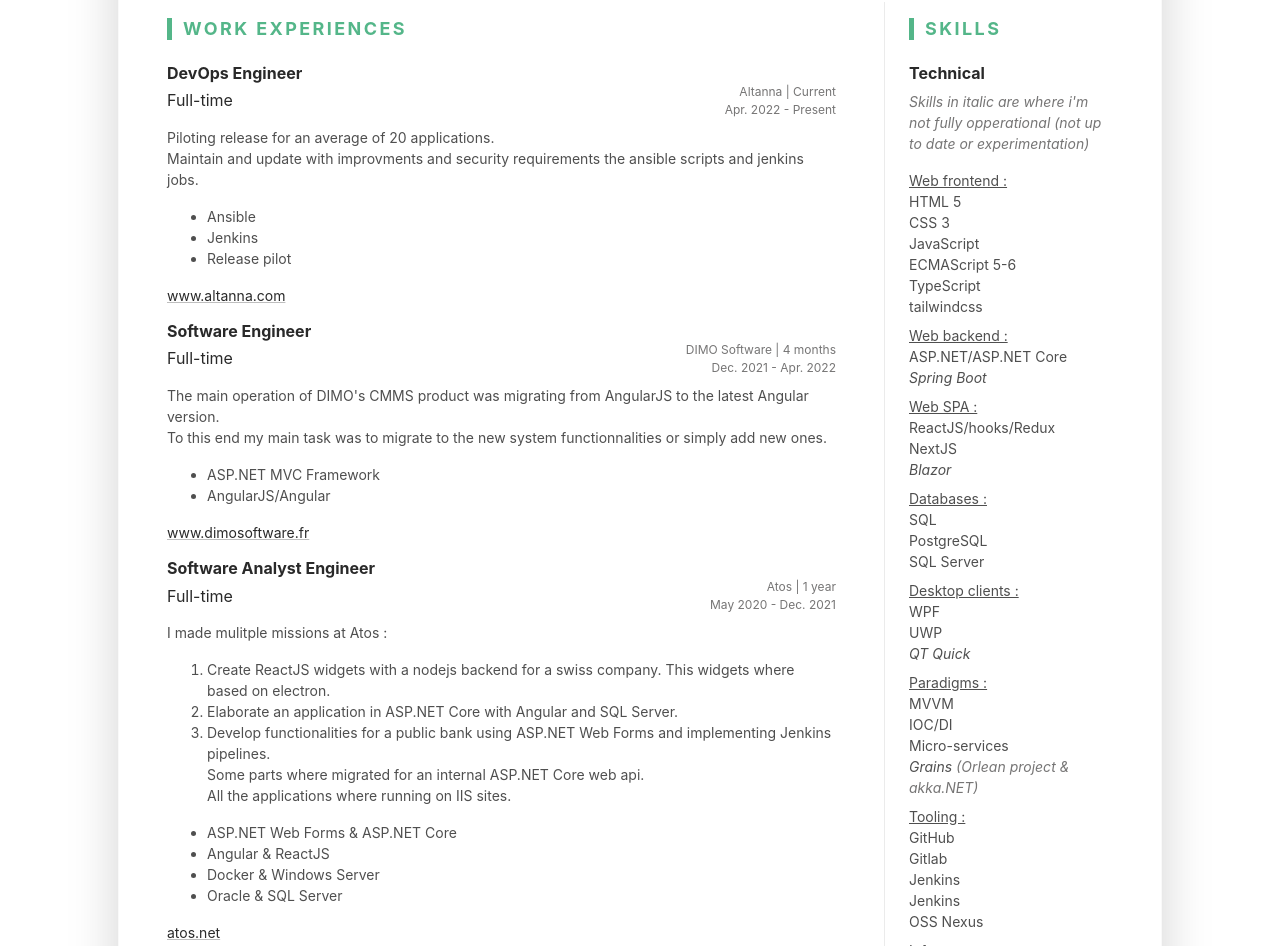
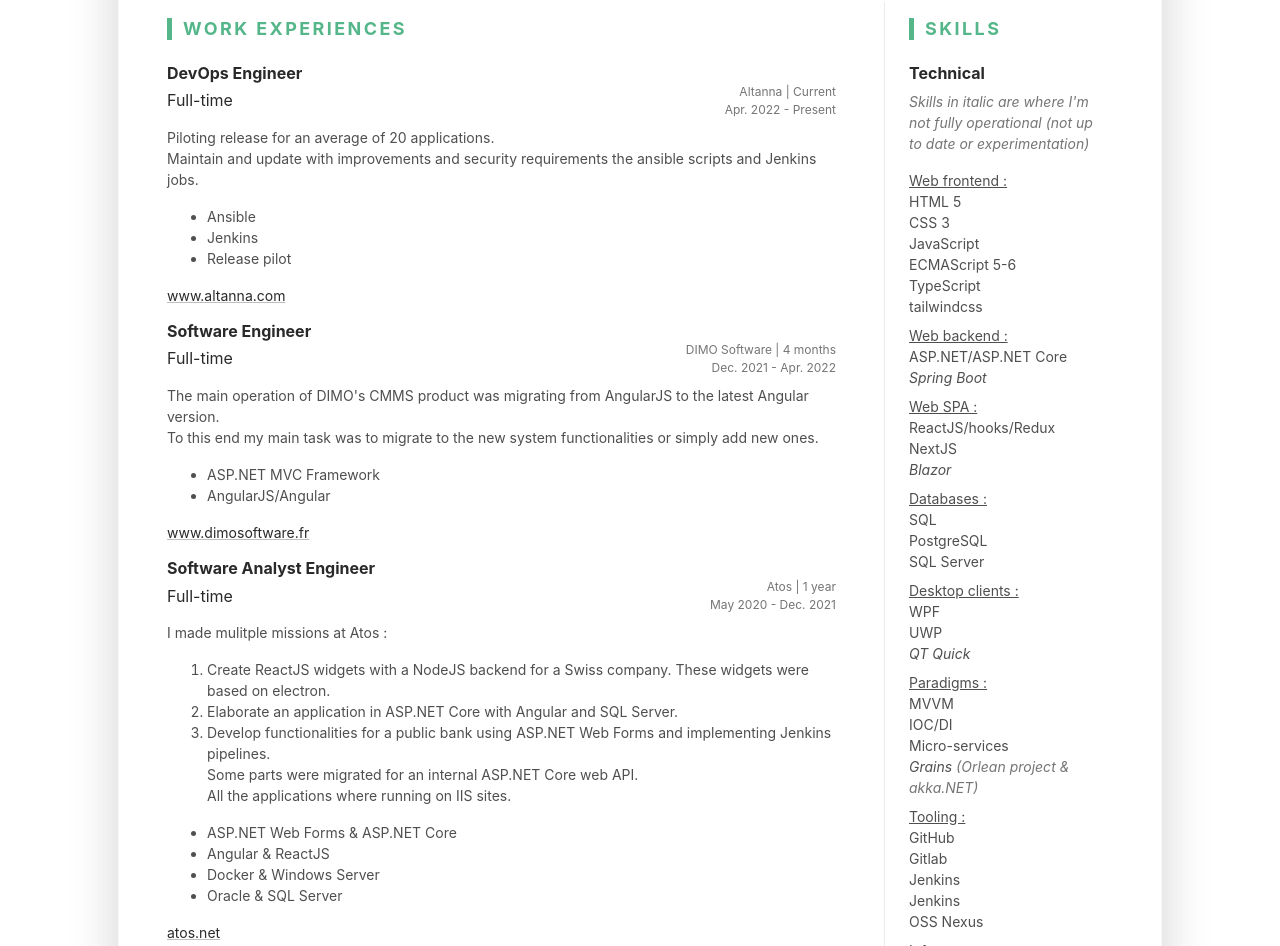
Before and after one commit to pedro-de-rycker/pedro-de-rycker.github.io, a plain HTML site: page index.html in a window 1280 px wide. Shown: the part 436-1382 px from the top of the page. Drawn offline with Linux system fonts and the light colour scheme.

Commit message:
corrected typos

```diff
--- a/index.html
+++ b/index.html
@@ -75,7 +75,7 @@
 								<br />
 								More specifically in the new types of conceiving a service using micro-service architecture or grain architecture.
 								<br />
-								Since I have now added devops skills to my work portfolio to easily test and deploy my applications on infrastructure using Jenkins, Nexus, Ansible and Docker.
+								Since I have now added DevOps skills to my work portfolio to easily test and deploy my applications on infrastructure using Jenkins, Nexus, Ansible and Docker.
 								<br />
 								I am also currently looking out to pass official certifications for Kubernetes and some Azure products.
 							</p>
@@ -106,7 +106,7 @@
 										<p>
 											Piloting release for an average of 20 applications.
 											<br />
-											Maintain and update with improvments and security requirements the ansible scripts and jenkins jobs.
+											Maintain and update with improvements and security requirements the ansible scripts and Jenkins jobs.
 										</p>
 										<ul class="resume-list">
 											<li>Ansible</li>
@@ -134,7 +134,7 @@
 										<p>
 											The main operation of DIMO's CMMS product was migrating from AngularJS to the latest Angular version.
 											<br />
-											To this end my main task was to migrate to the new system functionnalities or simply add new ones.
+											To this end my main task was to migrate to the new system functionalities or simply add new ones.
 										</p>
 										<ul class="resume-list">
 											<li>ASP.NET MVC Framework</li>
@@ -162,8 +162,8 @@
 											I made mulitple missions at Atos :
 											<ol>
 												<li>
-													Create ReactJS widgets with a nodejs backend for a swiss company.
-													This widgets where based on electron.
+													Create ReactJS widgets with a NodeJS backend for a Swiss company.
+													These widgets were based on electron.
 												</li>
 												<li>
 													Elaborate an application in ASP.NET Core with Angular and SQL Server.
@@ -171,7 +171,7 @@
 												<li>
 													Develop functionalities for a public bank using ASP.NET Web Forms and implementing Jenkins pipelines.
 													<br />
-													Some parts where migrated for an internal ASP.NET Core web api.
+													Some parts were migrated for an internal ASP.NET Core web API.
 													<br />
 													All the applications where running on IIS sites.
 												</li>
@@ -209,7 +209,7 @@
 											The goal was to create a more harmonious application pool, but also to use a
 											new task scheduler system, less dependent on its environment.
 											<br />
-											This was achieved by using the Hangfire library.
+											This was achieved by using the HangFire library.
 											<br />
 											Refactor also implemented in the targeted web application a new onion
 											architecture to improve technical debt and testability.
@@ -583,7 +583,7 @@
 								<h3 class="text-uppercase resume-section-heading mb-4">Skills</h3>
 								<div class="item">
 									<h4 class="item-title">Technical</h4>
-									<p class="text-muted"><i>Skills in italic are where i'm not fully opperational (not up to date or experimentation)</i></p>
+									<p class="text-muted"><i>Skills in italic are where I'm not fully operational (not up to date or experimentation)</i></p>
 									<ul class="list-unstyled resume-skills-list">
 
 										<li style="text-decoration: underline">Web frontend :</li>
```
